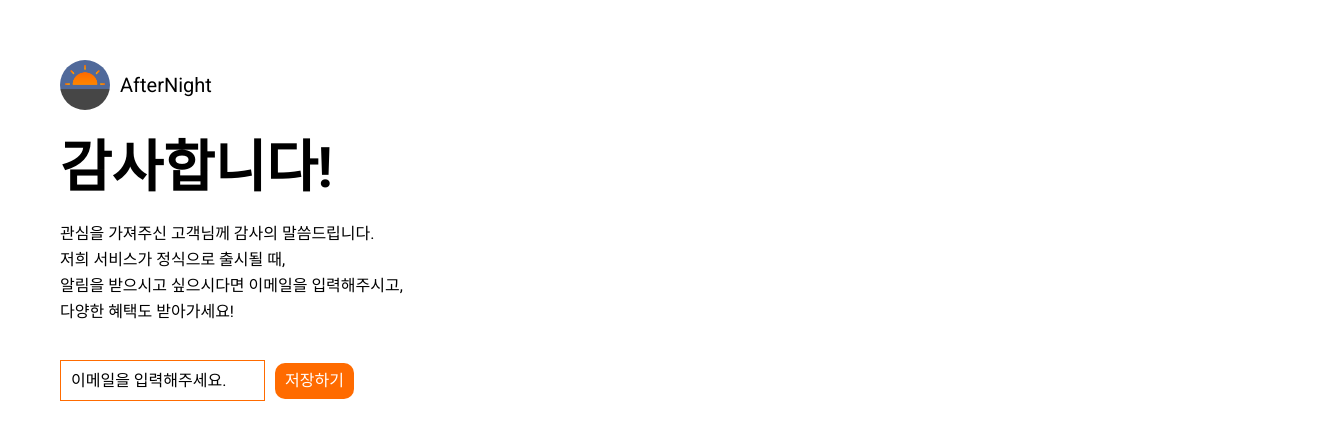
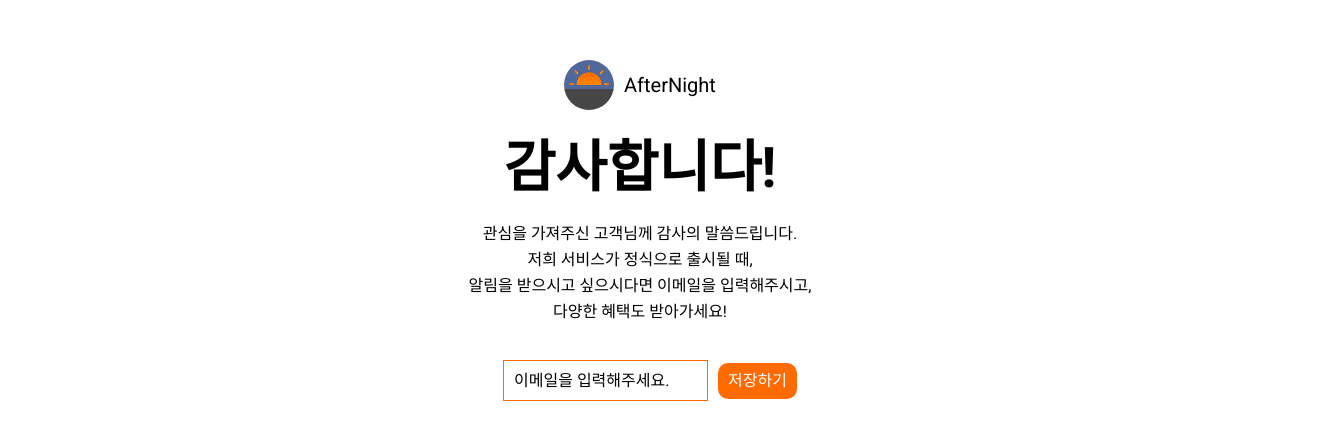
Before and after one commit to boonddiga00/coldbrew-pretotype, a Next.js app: page /emailForm in a window 1280 px wide. Shown: the part 170-610 px from the top of the page, 1320 px wide, since content can reach past the window. Built offline with nearby package versions, Linux system fonts and the light colour scheme.

Commit message:
Fix Some Design

```diff
--- a/components/Header.tsx
+++ b/components/Header.tsx
@@ -26,7 +26,7 @@ const Navigation = styled.nav`
 const NavIcon = styled.li<{ logo?: true }>`
   list-style: none;
   font-size: ${(props) => (props.logo ? "20px" : "16px")};
-  font-weight: ${(props) => (props.logo ? "500" : "700")};
+  font-weight: ${(props) => (props.logo ? "400" : "700")};
   color: ${(props) => (props.logo ? "#000000" : "gray")};
   ${(props) => (props.logo ? "letter-spacing: 2px" : "")};
   a {
--- a/pages/emailForm.tsx
+++ b/pages/emailForm.tsx
@@ -8,20 +8,20 @@ import {
 } from "../components/interfaces/TextInterfaces";
 
 const Container = styled.div`
-  width: 100vw;
+  width: 100%;
   height: ${({ theme }) => theme.vh100};
   display: flex;
   justify-content: center;
   flex-direction: column;
+  align-items: center;
   gap: 10px;
 `;
 
 const TextContainer = styled.div`
-  width: 100vw;
   display: flex;
   flex-direction: column;
   justify-content: center;
-  align-items: flex-start;
+  align-items: center;
   gap: 30px;
   padding: 20px;
   background-color: #ffffff;
@@ -29,11 +29,13 @@ const TextContainer = styled.div`
 
 const Title = styled(TitleText)`
   font-size: 56px;
+  text-align: center;
 `;
 
 const Description = styled(DescriptionText)`
   font-size: 16px;
   margin-bottom: 10px;
+  text-align: center;
 `;
 
 const Form = styled.form`
```
